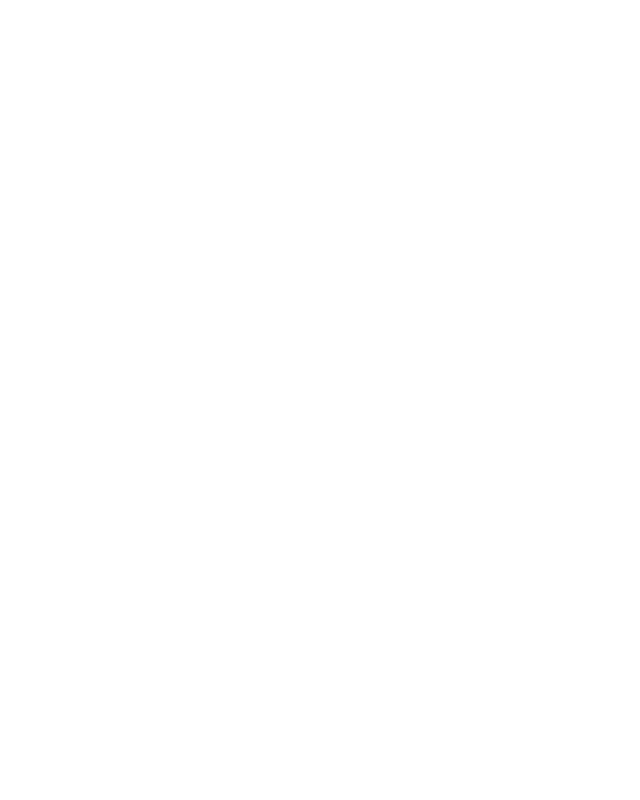
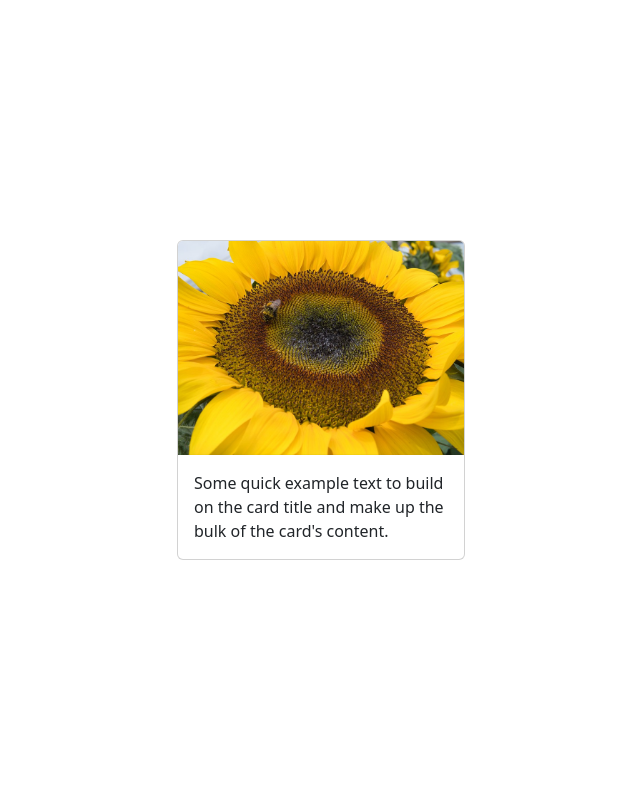
Before and after one commit to alonzosanchez3/startup_flask, a Flask app: page / in a window 1280 px wide. Before the commit the part shown is empty. Shown: the whole page, without its empty margins (319-959 px from the left). Run offline with Flask 2, Linux system fonts and the light colour scheme.

Commit message:
set up html and css with bootstrap

```diff
--- a/templates/index.html
+++ b/templates/index.html
@@ -5,15 +5,28 @@
   <meta charset="utf-8">
   <meta name="viewport" content="width=device-width, initial-scale=1">
   <title>Bootstrap</title>
-  <!-- TODO 1: Add the Bootstrap link here. -->
+  <link href="https://cdn.jsdelivr.net/npm/bootstrap@5.3.2/dist/css/bootstrap.min.css" rel="stylesheet" integrity="sha384-T3c6CoIi6uLrA9TneNEoa7RxnatzjcDSCmG1MXxSR1GAsXEV/Dwwykc2MPK8M2HN" crossorigin="anonymous">
   <style>
     /* TODO 4: Use flexbox to center the card in the vertical and horizontal center. */
+    .flex-container {
+      display: flex;
+      align-items: center;
+      justify-content: center;
+      height: 100vh;
+    }
   </style>
 </head>
 
 <body>
-  <div class="flex-container">
+  <div class="flex-container justify-content-center align-items-center">
     <!-- TODO 2: Add the Bootstrap Prebuilt Card here -->
+    <div class="card" style="width: 18rem;">
+      <img class="card-img-top" src="static/flower.jpg" alt="Card image cap">
+      <div class="card-body">
+        <p class="card-text">Some quick example text to build on the card title and make up the bulk of the card's content.</p>
+      </div>
+    </div>
+    </div>
     <!-- TODO 3: Change the image src to display the flower.jpg image. -->
   </div>
 </body>
```
Also changed, not shown: static/flower.jpg (added).
